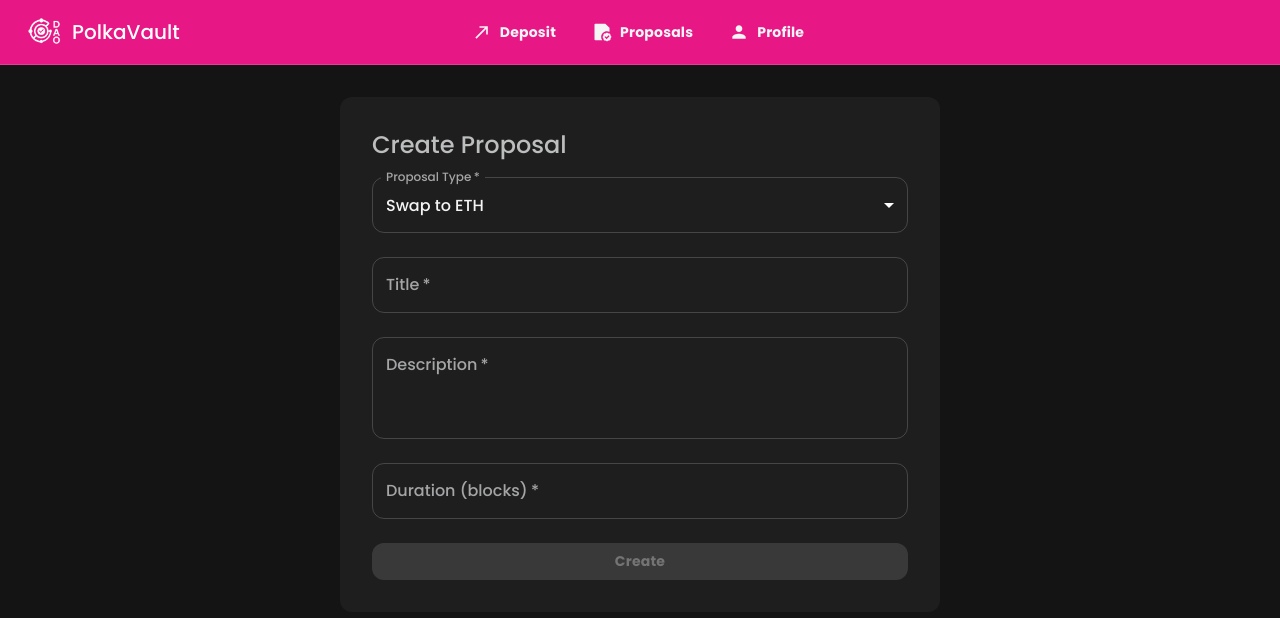
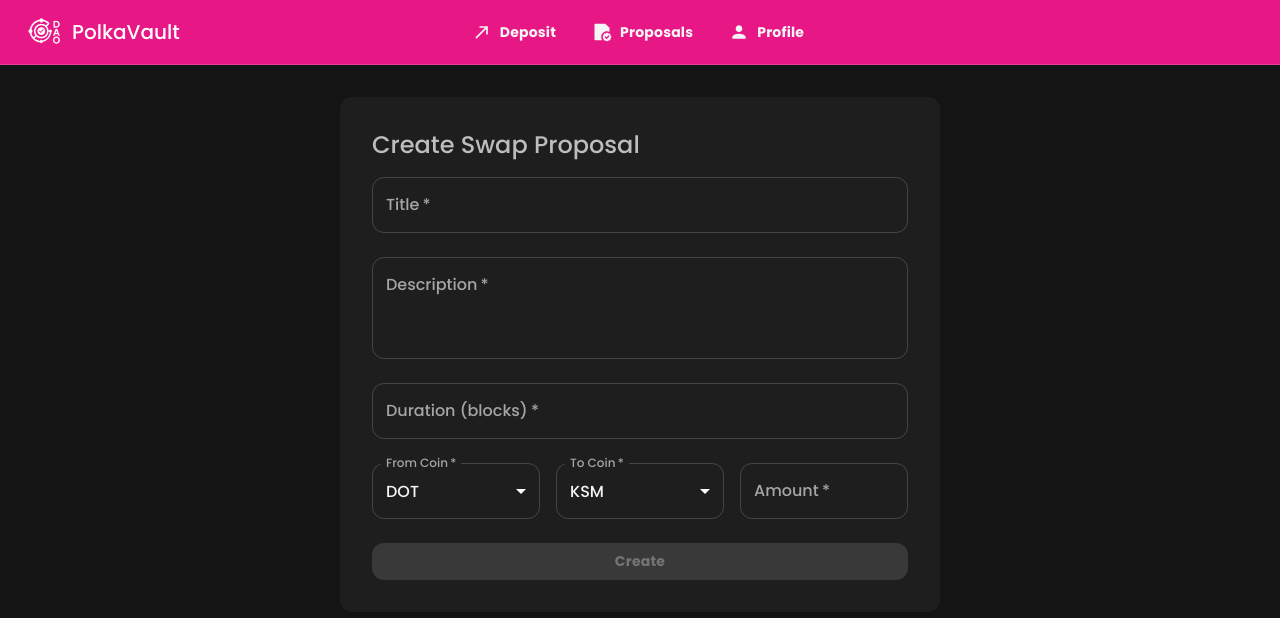
Before and after one commit to cuturic01/substrate-multicoin-treasury, a React (Vite) app in the folder frontend/: page /create-proposal in a window 1280 px wide. Shown: the top 618 px of the page. Built offline with nearby package versions, Linux system fonts and the light colour scheme.

Commit message:
added swap logic

```diff
--- a/frontend/src/components/create-proposal.tsx
+++ b/frontend/src/components/create-proposal.tsx
@@ -7,22 +7,32 @@ import toast from "react-hot-toast";
 
 const WS_URL = "ws://127.0.0.1:9944";
 
-const PROPOSAL_TYPES = [
-  { value: "SwapToETH", label: "Swap to ETH" },
-  { value: "SwapToBTC", label: "Swap to BTC" },
+const COINS = [
+  { value: "Dot", label: "DOT" },
+  { value: "Kusama", label: "KSM" },
+  { value: "Usdc", label: "USDC" },
+  { value: "Centrifuge", label: "Centrifuge" },
 ];
 
 export default function CreateProposal() {
   const [title, setTitle] = useState("");
   const [description, setDescription] = useState("");
   const [duration, setDuration] = useState<number | "">("");
-  const [proposalType, setProposalType] = useState(PROPOSAL_TYPES[0].value);
+  const [fromCoin, setFromCoin] = useState(COINS[0].value);
+  const [toCoin, setToCoin] = useState(COINS[1].value);
+  const [amount, setAmount] = useState<number | "">("");
   const [submitting, setSubmitting] = useState(false);
   const navigate = useNavigate();
 
   const handleSubmit = async (e: React.FormEvent) => {
     e.preventDefault();
     setSubmitting(true);
+
+    if (fromCoin === toCoin) {
+      toast.error("Cannot swap to the same coin!");
+      setSubmitting(false);
+      return;
+    }
 
     try {
       await web3Enable("PolkaVault");
@@ -33,8 +43,20 @@ export default function CreateProposal() {
       const injector = await web3FromAddress(account.address);
       const api = await ApiPromise.create({ provider: new WsProvider(WS_URL) });
 
-      // Add proposalType as argument if backend supports it!
-      const tx = api.tx.template.createProposal(title, description, duration, proposalType);
+      // Action::Swap(Swap { from, to, amount })
+      const swap = { from: fromCoin, to: toCoin, amount: amount };
+      // Action enum as { Swap: swap }
+      const action = { Swap: swap };
+
+      // title, description: string -> Vec<u8>
+      // duration: number
+      // action: Action
+      const tx = api.tx.template.createProposal(
+        [...new TextEncoder().encode(title)],
+        [...new TextEncoder().encode(description)],
+        duration,
+        action
+      );
       await tx.signAndSend(
         account.address,
         { signer: injector.signer },
@@ -63,25 +85,10 @@ export default function CreateProposal() {
     <Box sx={{ maxWidth: 600, mx: "auto", mt: 4 }}>
       <Paper sx={{ p: 4 }}>
         <Typography variant="h5" color="secondary" mb={2}>
-          Create Proposal
+          Create Swap Proposal
         </Typography>
         <form onSubmit={handleSubmit}>
           <Stack spacing={3}>
-            <TextField
-              select
-              label="Proposal Type"
-              value={proposalType}
-              onChange={e => setProposalType(e.target.value)}
-              required
-              variant="outlined"
-              color="secondary"
-            >
-              {PROPOSAL_TYPES.map((option) => (
-                <MenuItem key={option.value} value={option.value}>
-                  {option.label}
-                </MenuItem>
-              ))}
-            </TextField>
             <TextField
               label="Title"
               value={title}
@@ -107,17 +114,9 @@ export default function CreateProposal() {
               onChange={(e) =>
                 setDuration(e.target.value === "" ? "" : Number(e.target.value))
               }
-              required
-              variant="outlined"
-              color="secondary"
-              inputProps={{ min: 10, max: 10000 }}
-              error={!!durationError}
-              helperText={
-                durationError ? "Duration must be between 10 and 10000" : ""
-              }
               sx={{
                 "& input[type=number]": {
-                  MozAppearance: "textfield",
+                  MozAppearance: "textfield", // Firefox
                 },
                 "& input[type=number]::-webkit-outer-spin-button": {
                   WebkitAppearance: "none",
@@ -128,7 +127,70 @@ export default function CreateProposal() {
                   margin: 0,
                 },
               }}
+              required
+              variant="outlined"
+              color="secondary"
+              inputProps={{ min: 10, max: 10000 }}
+              error={!!durationError}
+              helperText={
+                durationError ? "Duration must be between 10 and 10000" : ""
+              }
             />
+            <Stack direction="row" spacing={2}>
+              <TextField
+                select
+                label="From Coin"
+                value={fromCoin}
+                color="secondary"
+                onChange={e => setFromCoin(e.target.value)}
+                required
+                sx={{ flex: 1 }}
+              >
+                {COINS.map((option) => (
+                  <MenuItem key={option.value} value={option.value}>
+                    {option.label}
+                  </MenuItem>
+                ))}
+              </TextField>
+              <TextField
+                select
+                label="To Coin"
+                value={toCoin}
+                color="secondary"
+                onChange={e => setToCoin(e.target.value)}
+                required
+                sx={{ flex: 1 }}
+              >
+                {COINS.filter(c => c.value !== fromCoin).map((option) => (
+                  <MenuItem key={option.value} value={option.value}>
+                    {option.label}
+                  </MenuItem>
+                ))}
+              </TextField>
+              <TextField
+                label="Amount"
+                type="number"
+                value={amount}
+                color="secondary"
+                onChange={e => setAmount(e.target.value === "" ? "" : Number(e.target.value))}
+                required
+                sx={{
+                  flex: 1,
+                  "& input[type=number]": {
+                    MozAppearance: "textfield", // Firefox
+                  },
+                  "& input[type=number]::-webkit-outer-spin-button": {
+                    WebkitAppearance: "none",
+                    margin: 0,
+                  },
+                  "& input[type=number]::-webkit-inner-spin-button": {
+                    WebkitAppearance: "none",
+                    margin: 0,
+                  },
+                }}
+                inputProps={{ min: 1 }}
+              />
+            </Stack>
             <Button
               type="submit"
               variant="contained"
@@ -138,7 +200,9 @@ export default function CreateProposal() {
                 !title.trim() ||
                 !description.trim() ||
                 duration === "" ||
-                !!durationError
+                !!durationError ||
+                amount === "" ||
+                fromCoin === toCoin
               }
             >
               {submitting ? "Submitting..." : "Create"}
```
